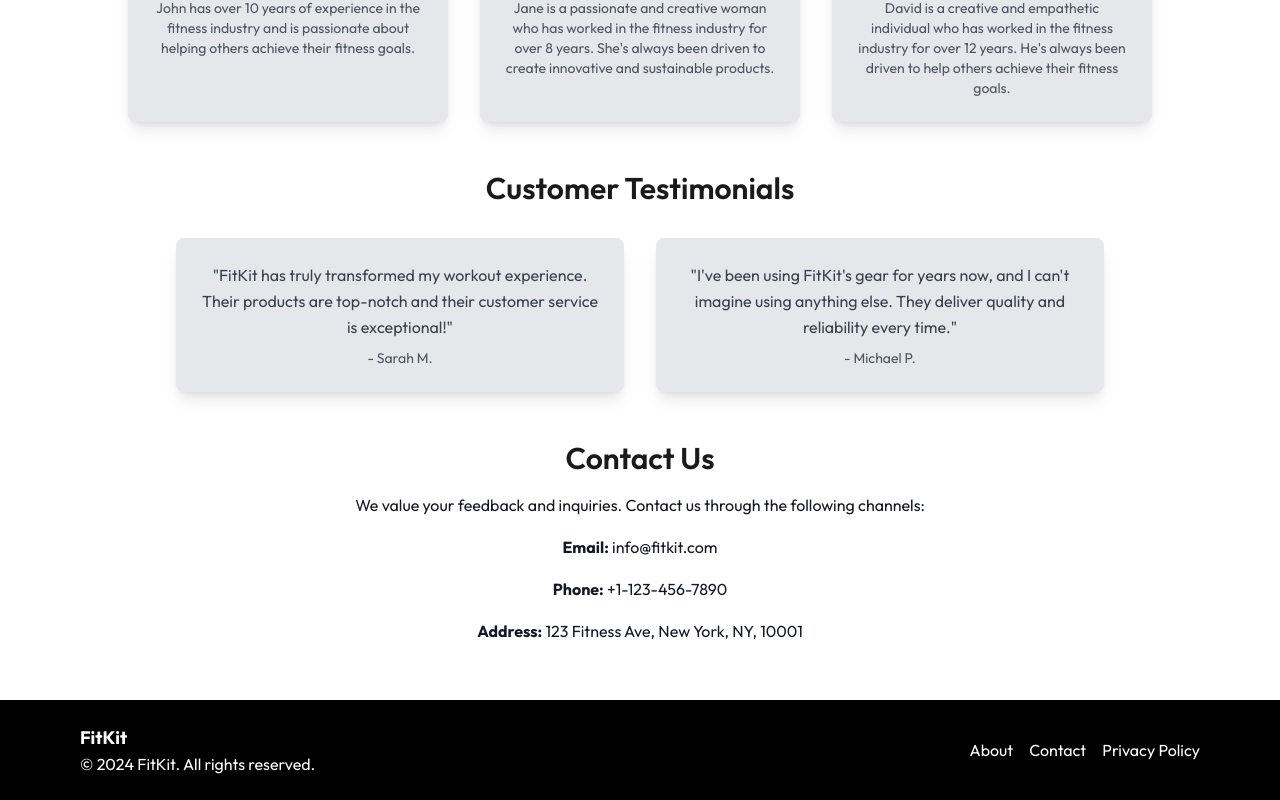
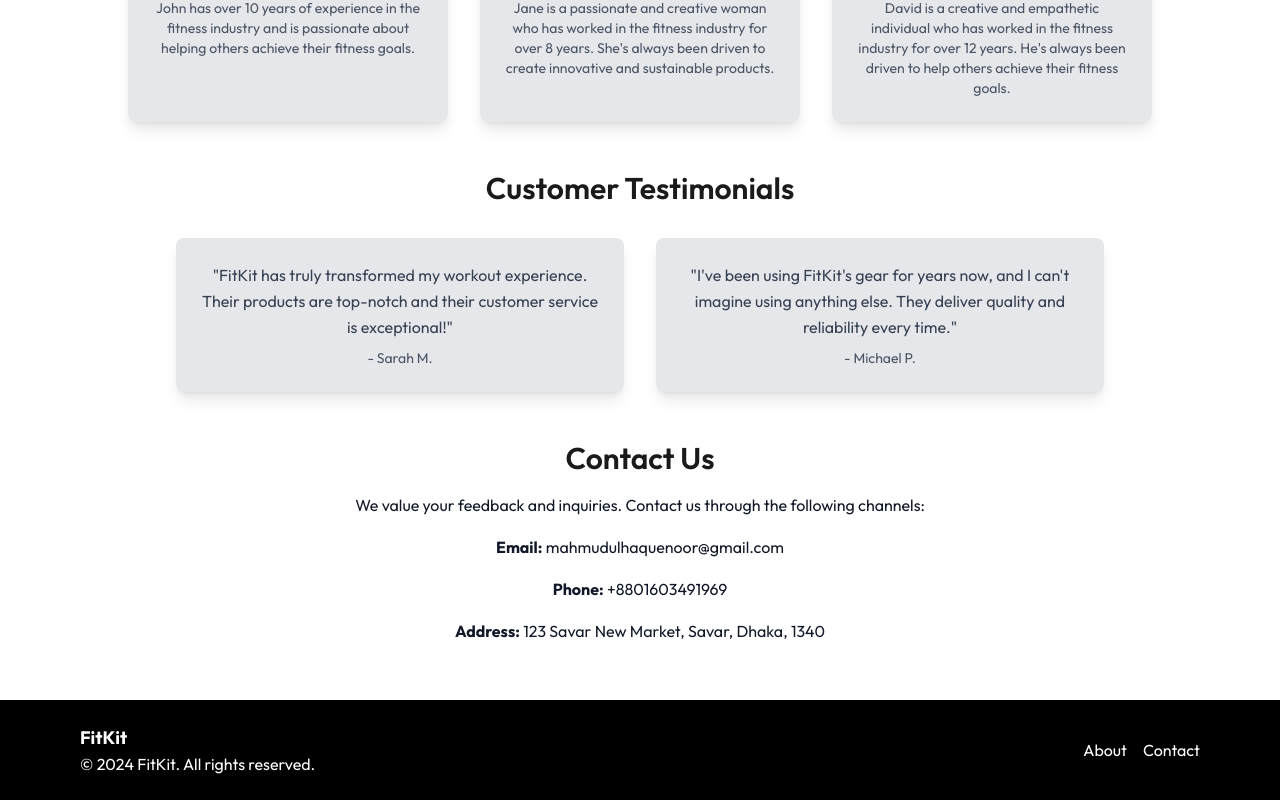
Before and after one commit to miavai649/fitkit-client, a React (Vite) app: page /about in a window 1280 px wide. Shown: the part 1035-1835 px from the top of the page. Built offline with nearby package versions, Linux system fonts and the light colour scheme.

Commit message:
about us and footer modified

```diff
--- a/src/components/About/ContactInfo.tsx
+++ b/src/components/About/ContactInfo.tsx
@@ -11,13 +11,13 @@ const ContactInfo = () => {
         </p>
         <div className='flex flex-col items-center space-y-4'>
           <p className='leading-relaxed'>
-            <strong>Email:</strong> info@fitkit.com
+            <strong>Email:</strong> mahmudulhaquenoor@gmail.com
           </p>
           <p className='leading-relaxed'>
-            <strong>Phone:</strong> +1-123-456-7890
+            <strong>Phone:</strong> +8801603491969
           </p>
           <p className='leading-relaxed'>
-            <strong>Address:</strong> 123 Fitness Ave, New York, NY, 10001
+            <strong>Address:</strong> 123 Savar New Market, Savar, Dhaka, 1340
           </p>
         </div>
       </div>
--- a/src/pages/shared/Footer.tsx
+++ b/src/pages/shared/Footer.tsx
@@ -12,15 +12,12 @@ const Footer = () => {
             </div>
             <div className='flex space-x-4'>
               <Link to={'/about'}>
-                <a className='hover:text-white'>About</a>
+                <a className='hover:text-secondary-500'>About</a>
               </Link>
               <a
-                href='/mahmuduhaquenoor@gmail.com'
-                className='hover:text-white'>
+                href='mailto:mahmudulhaquenoor@gmail.com'
+                className='hover:text-secondary-500'>
                 Contact
-              </a>
-              <a href='/privacy' className='hover:text-white'>
-                Privacy Policy
               </a>
             </div>
           </div>
```
